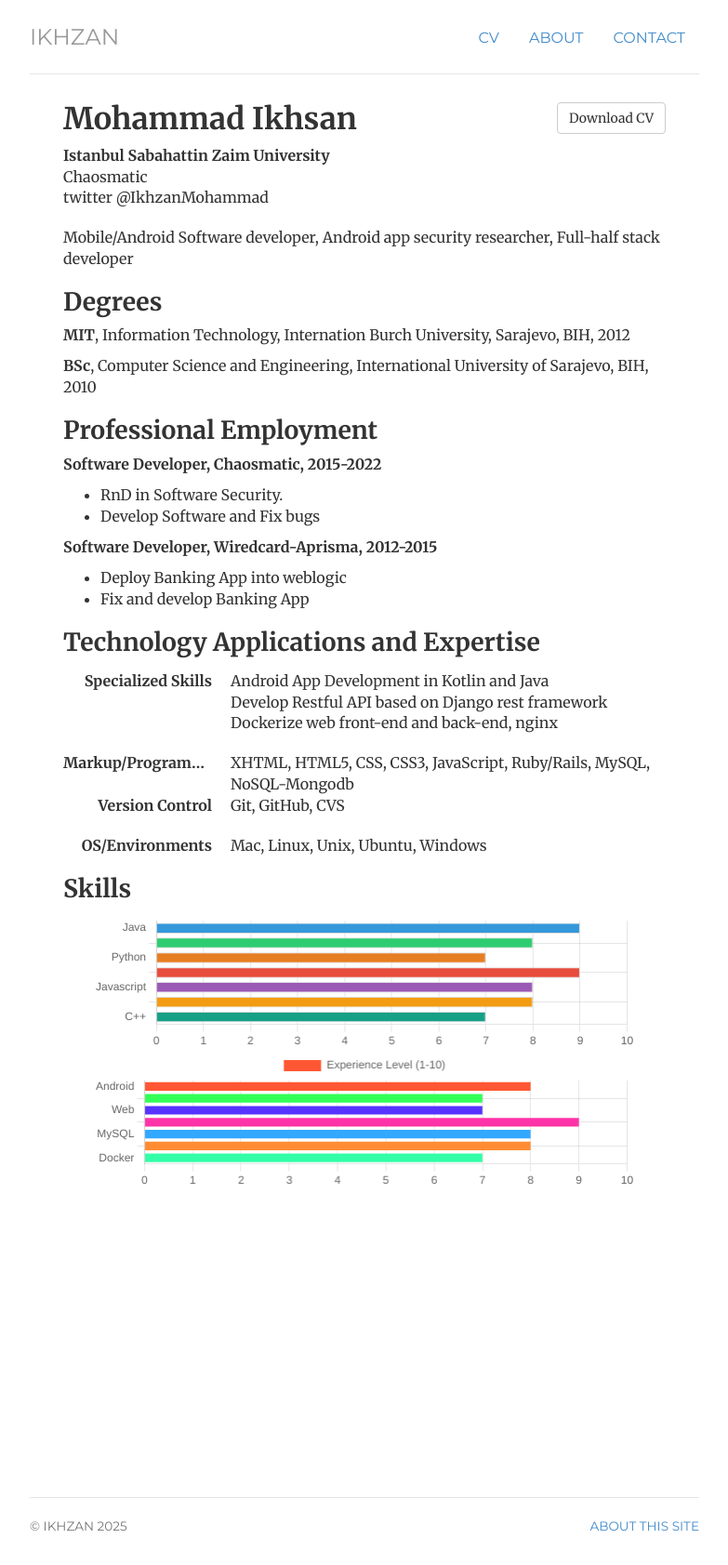
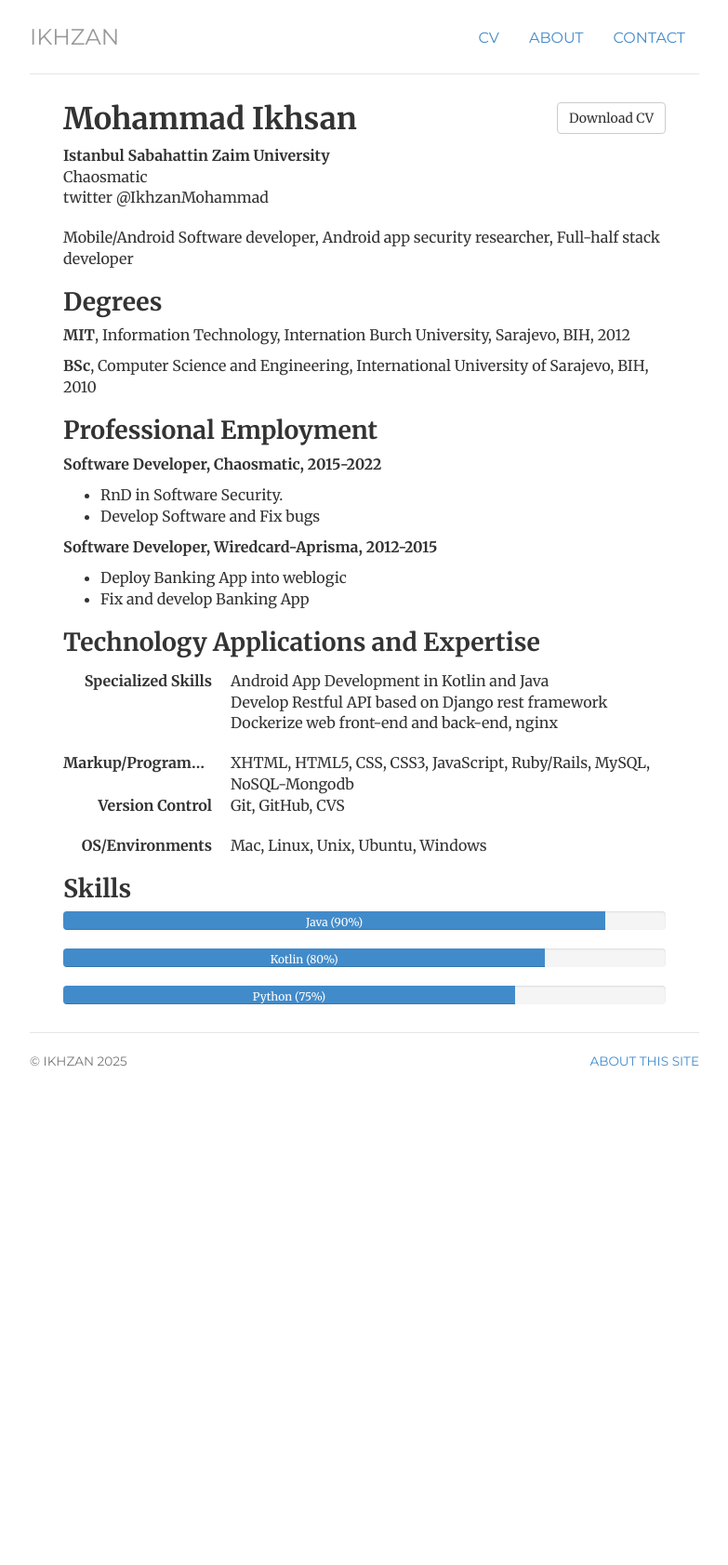
Before and after one commit to ikhzan/ikhzan.github.io, a Jekyll site: the page built from cv/index.html, in a window 1280 px wide. Shown: the whole page at 93% size, without its empty margins (248-1031 px from the left). Built offline with Jekyll 4.4.1, drawn with Linux system fonts in a browser that asks for light colours; after the commit the page ends 1183 px from its top, so only the background shows below that; some of the changed lines change nothing that is shown.

Commit message:
update default css

```diff
--- a/cv/index.html
+++ b/cv/index.html
@@ -58,68 +58,17 @@ description: Current CV for Mohammad Ikhsan.
     </dl>
 
     <h2>Skills</h2>
-   <div class="chart-container">
-        <section>
-            <canvas id="skillsChart"></canvas>
-        </section>
-        <section>
-            <canvas id="platformsChart"></canvas>
-        </section>
+    <div class="skills">
+        <div class="progress">
+            <div class="progress-bar" style="width: 90%;">Java (90%)</div>
+        </div>
+        <div class="progress">
+            <div class="progress-bar" style="width: 80%;">Kotlin (80%)</div>
+        </div>
+        <div class="progress">
+            <div class="progress-bar" style="width: 75%;">Python (75%)</div>
+        </div>
     </div>
 
-    <script>
-        const ctx = document.getElementById('skillsChart').getContext('2d');
-        const skillsChart = new Chart(ctx, {
-            type: 'bar',
-            data: {
-                labels: ['Java', 'Kotlin', 'Python', 'Ruby', 'Javascript', 'Typescript', 'C++'],
-                datasets: [{
-                    label: 'Skill Proficiency (Scale of 1-10)',
-                    data: [9, 8, 7, 9, 8, 8, 7],
-                    backgroundColor: ['#3498db', '#2ecc71', '#e67e22', '#e74c3c', '#9b59b6', '#f39c12', '#16a085'],
-                    borderColor: '#ddd',
-                    borderWidth: 1
-                }]
-            },
-            options: {
-                indexAxis: 'y', // Makes the bars horizontal
-                responsive: true,
-                maintainAspectRatio: false,
-                plugins: {
-                    legend: { display: false },
-                    tooltip: { enabled: true }
-                },
-                scales: {
-                    x: { beginAtZero: true, max: 10 }
-                }
-            }
-        });
-    </script>
 
-
-    <script>
-        const platformsCtx = document.getElementById('platformsChart').getContext('2d');
-        new Chart(platformsCtx, {
-            type: 'bar',
-            data: {
-                labels: ['Android', 'Restfull Api', 'Web', 'OS', 'MySQL', 'NOSQL', 'Docker'],
-                datasets: [{
-                    label: 'Experience Level (1-10)',
-                    data: [8, 7, 7, 9, 8, 8, 7],
-                    backgroundColor: ['#ff5733', '#33ff57', '#5733ff', '#ff33a8', '#33a8ff', '#ff8c33', '#33ffa8']
-                }]
-            },
-            options: {
-                indexAxis: 'y',
-                responsive: true,
-                maintainAspectRatio: false,
-                scales: {
-                    x: { beginAtZero: true, max: 10 }
-                }
-            }
-        });
-    </script>
-
-
-    <div id="chart_div" style="width: 500px; height: 300px;"></div>
 </div>
```
